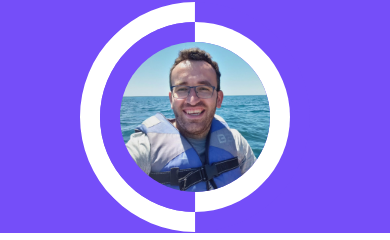
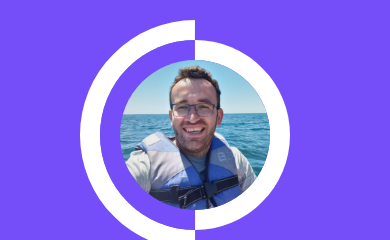
Before and after one commit to muzhaqi16/muzhaqi16.github.io, a plain HTML site: page index.html in a window 390 px wide. Shown: the top 240 px of the page. Drawn offline with nearby package versions, Linux system fonts and the light colour scheme.

Commit message:
add some spacing for the main container on mobile

```diff
--- a/styles.css
+++ b/styles.css
@@ -377,6 +377,9 @@ div.five {
 
 /* screen less than 980px */
 @media only screen and (max-width: 480px) {
+  .left-side {
+    padding: 20px 0;
+  }
   .title,
   .subtitle {
     display: none;
```
